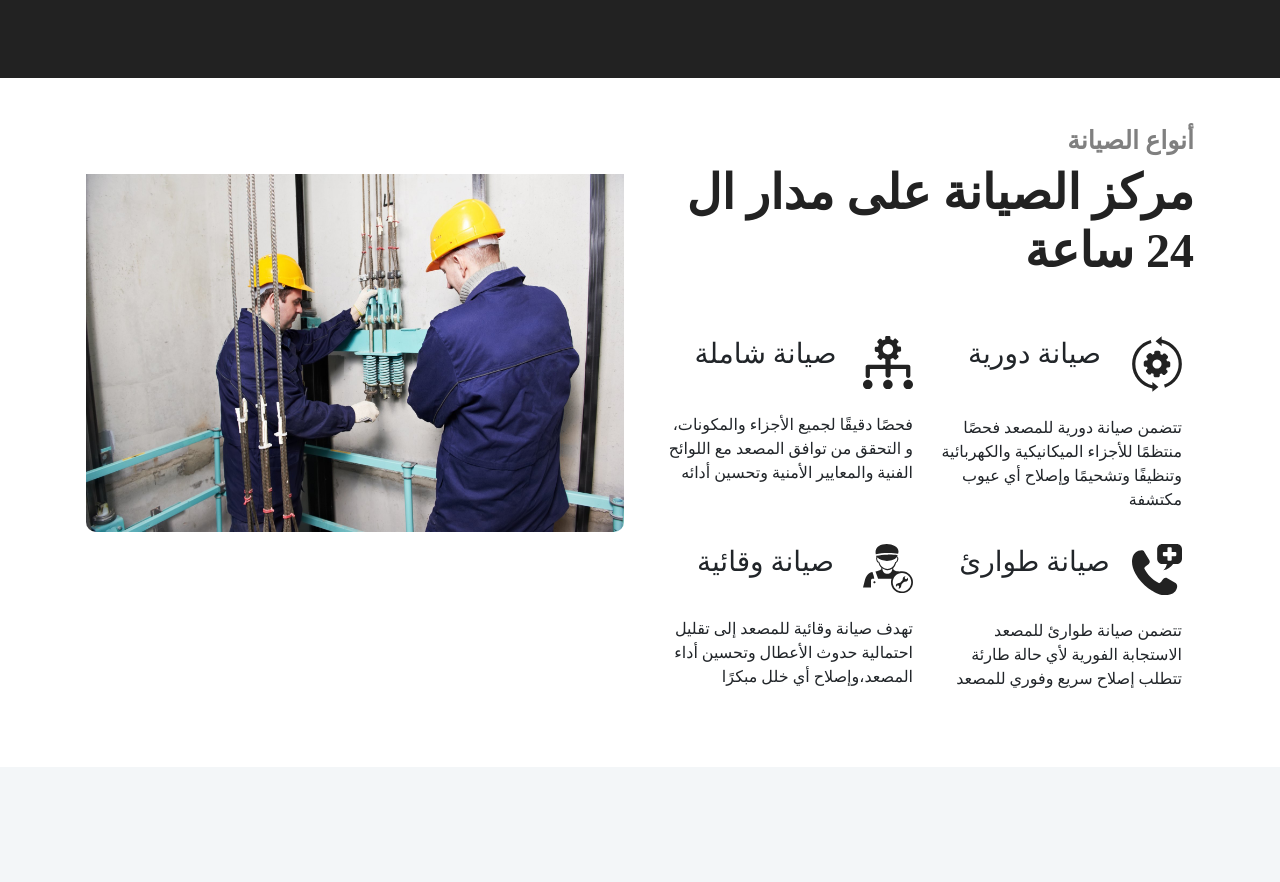
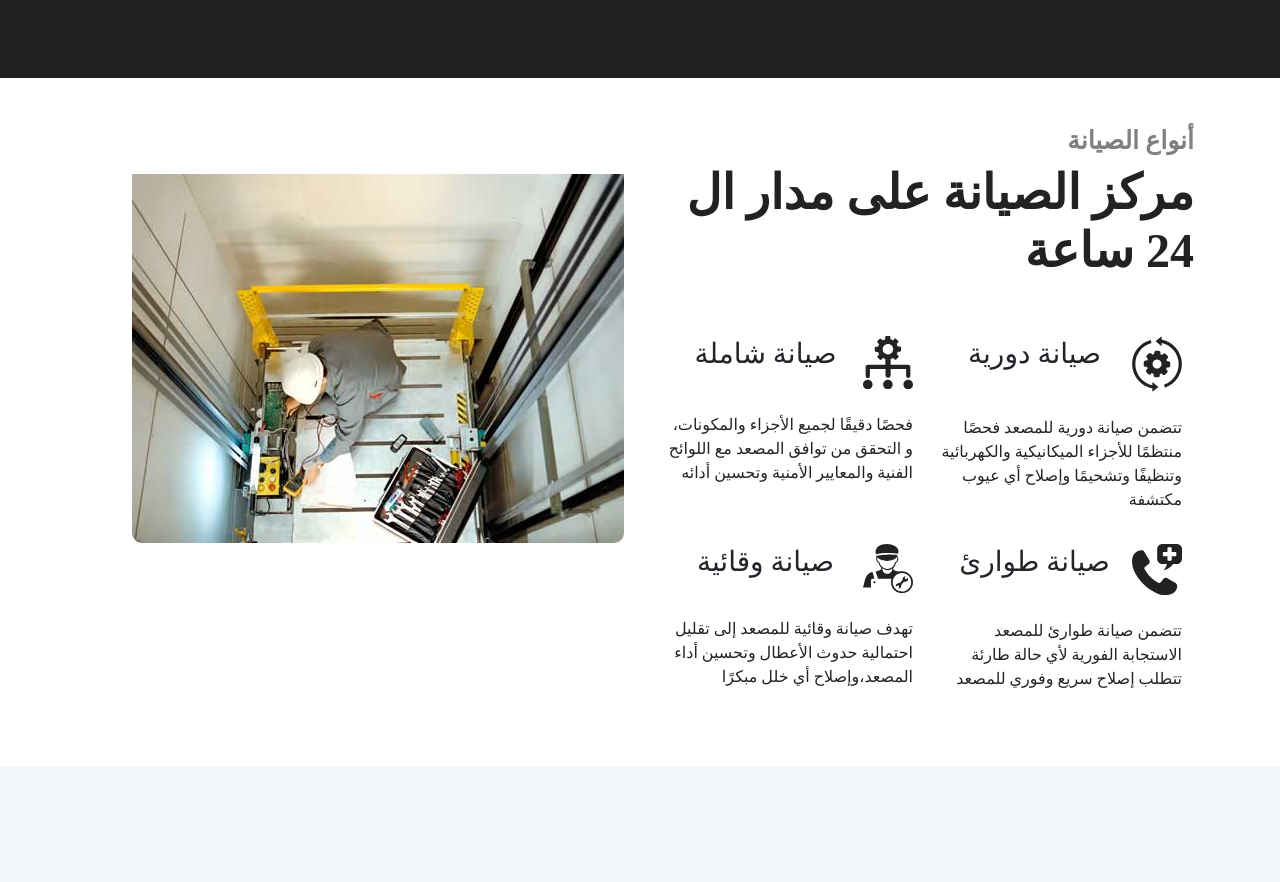
Before and after one commit to mindtocode-org/elevator_sales, a plain HTML site: page index.html in a window 1280 px wide. Shown: the part 3000-3882 px from the top of the page. Drawn offline with nearby package versions, Linux system fonts and the light colour scheme; some packages are replaced by stand-ins of ours; a script that the page names is missing.

Commit message:
added new image at id="type"

```diff
--- a/index.html
+++ b/index.html
@@ -696,7 +696,7 @@
             </div>
             <div class="col-lg-6 mb-3 mt-3 p-3">
               <img
-                src="/images/img-3.jpg"
+                src="/images/img-4.jpeg"
                 alt=""
                 class="img-fluid pt-lg-5"
                 style="border-radius: 10px"
```
Also changed, not shown: images/img-4.jpeg (added), 1 other file.
